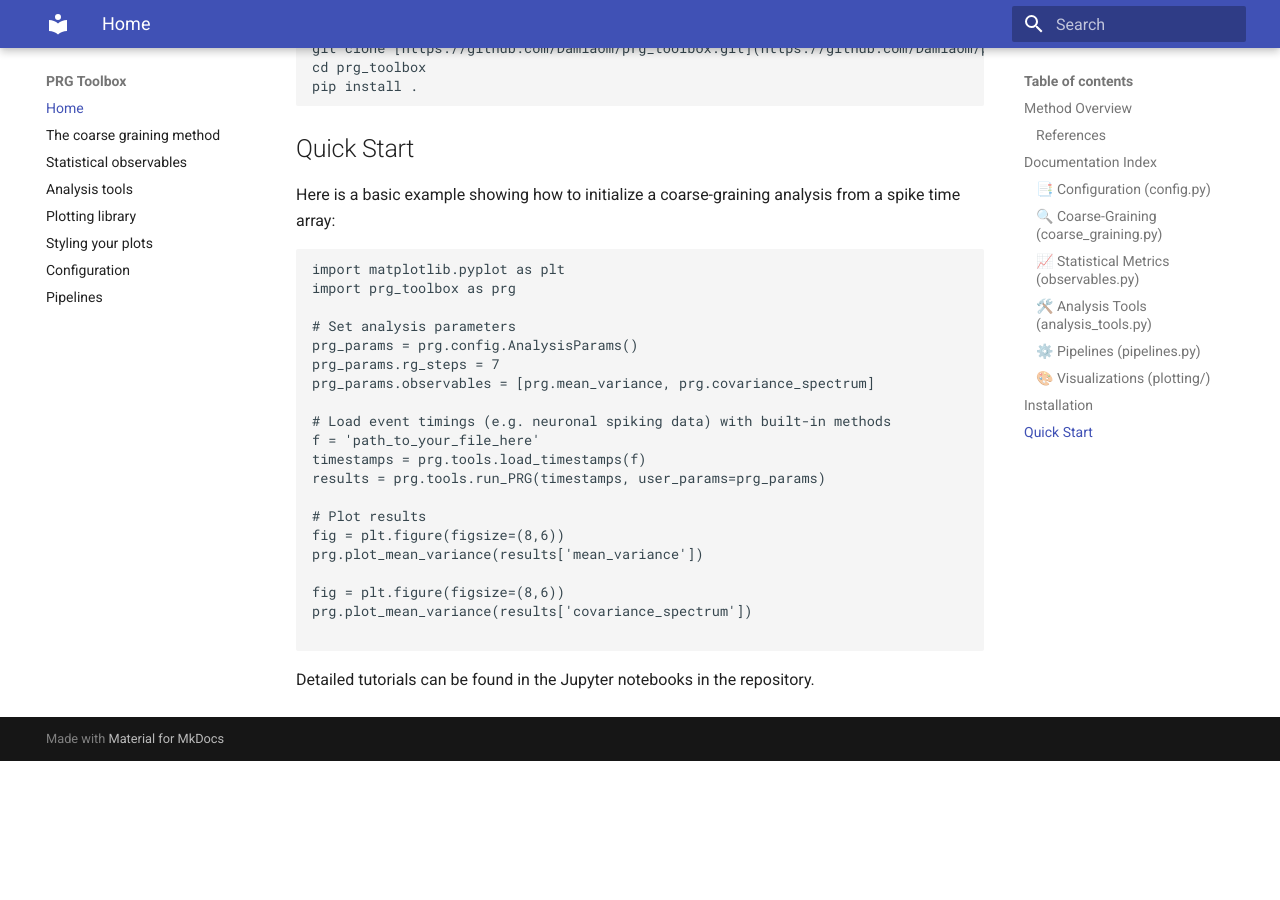
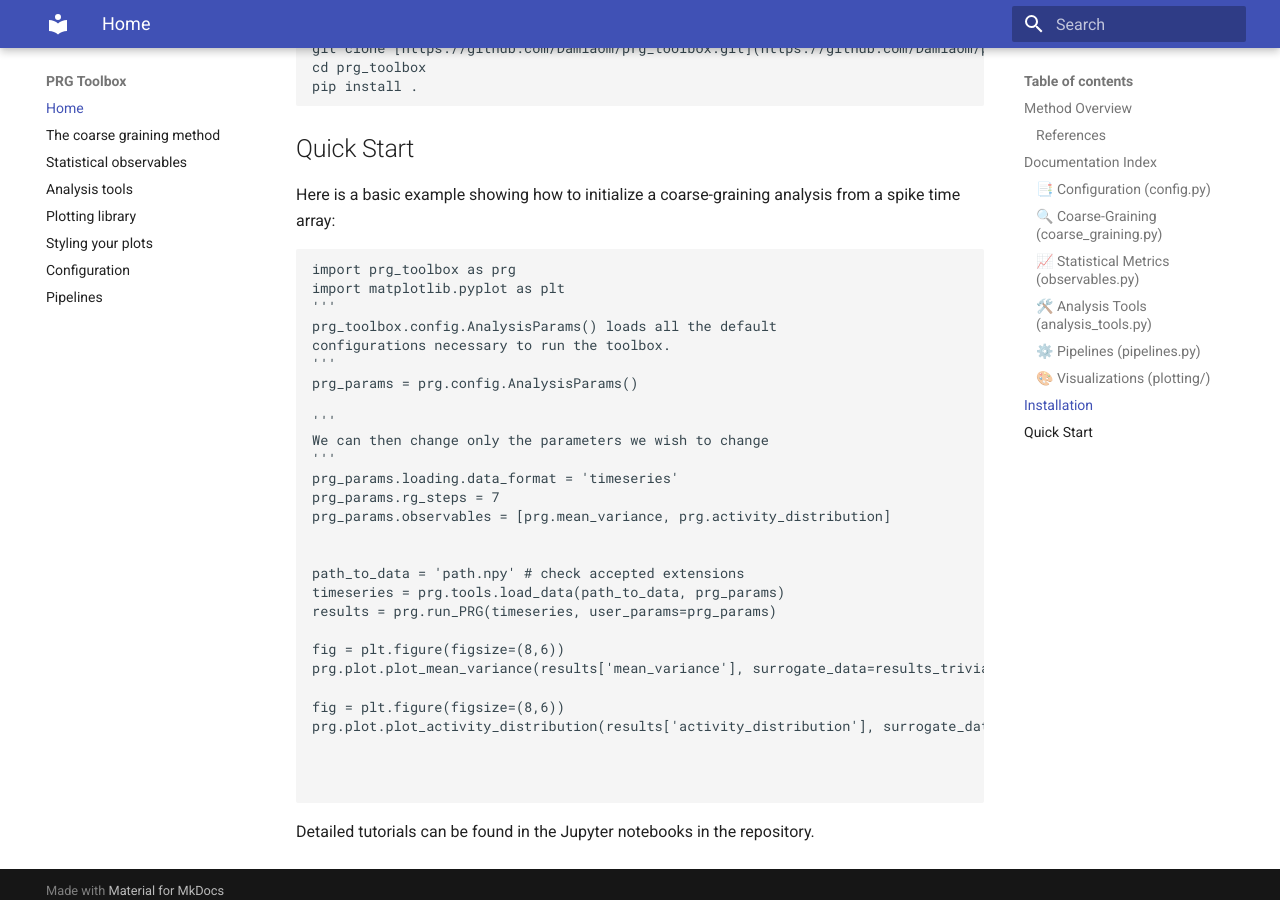
Before and after one commit to Damiaom/prg_toolbox, an MkDocs documentation site: the page built from docs/index.md, in a window 1280 px wide and 900 px high, scrolled down 2364 px. Built offline with MkDocs 1.6.1 and Material for MkDocs 9.7.7, drawn with Linux system fonts in a browser that asks for light colours; before the commit the page ends 3125 px from its top, so only the background shows below that.

Commit message:
updated docs quickstart to current notation.

````diff
--- a/docs/index.md
+++ b/docs/index.md
@@ -61,25 +61,33 @@ pip install .
 Here is a basic example showing how to initialize a coarse-graining analysis from a spike time array:
 
 ```python
+import prg_toolbox as prg
 import matplotlib.pyplot as plt
-import prg_toolbox as prg
+'''
+prg_toolbox.config.AnalysisParams() loads all the default
+configurations necessary to run the toolbox.
+'''
+prg_params = prg.config.AnalysisParams()
 
-# Set analysis parameters
-prg_params = prg.config.AnalysisParams()
+'''
+We can then change only the parameters we wish to change
+'''
+prg_params.loading.data_format = 'timeseries'
 prg_params.rg_steps = 7
-prg_params.observables = [prg.mean_variance, prg.covariance_spectrum]
+prg_params.observables = [prg.mean_variance, prg.activity_distribution]
 
-# Load event timings (e.g. neuronal spiking data) with built-in methods
-f = 'path_to_your_file_here'
-timestamps = prg.tools.load_timestamps(f)
-results = prg.tools.run_PRG(timestamps, user_params=prg_params)
 
-# Plot results
-fig = plt.figure(figsize=(8,6))
-prg.plot_mean_variance(results['mean_variance'])
+path_to_data = 'path.npy' # check accepted extensions
+timeseries = prg.tools.load_data(path_to_data, prg_params)
+results = prg.run_PRG(timeseries, user_params=prg_params)
 
 fig = plt.figure(figsize=(8,6))
-prg.plot_mean_variance(results['covariance_spectrum'])
+prg.plot.plot_mean_variance(results['mean_variance'], surrogate_data=results_trivial['mean_variance'], style_config=prg_params)
+
+fig = plt.figure(figsize=(8,6))
+prg.plot.plot_activity_distribution(results['activity_distribution'], surrogate_data=results_trivial['activity_distribution'], style_config=prg_params)
+
+
 
 ```
 Detailed tutorials can be found in the Jupyter notebooks in the repository.
````
